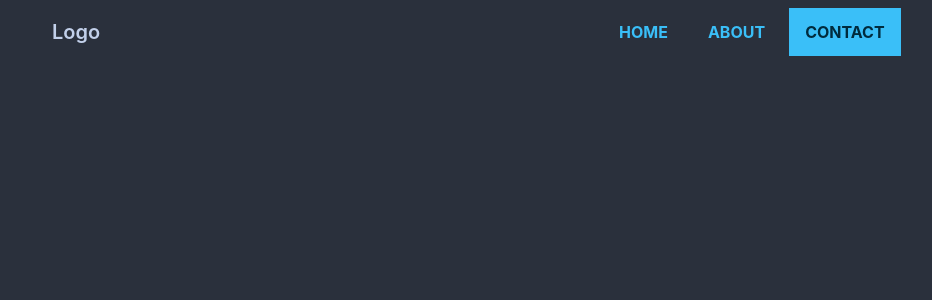
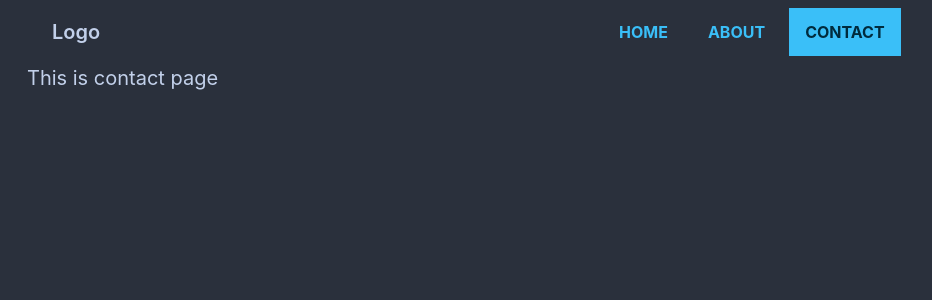
Before and after one commit to afruzaakter/end-game-practice-project-1, a React (Create React App) app: page /contact in a window 1280 px wide. Shown: the top 300 px of the page, without its empty margins (37-969 px from the left). Built offline with nearby package versions, Linux system fonts and the light colour scheme.

Commit message:
added link

```diff
--- a/src/App.js
+++ b/src/App.js
@@ -1,11 +1,16 @@
 
+import { Route, Routes } from 'react-router-dom';
 import './App.css';
+import Contact from './Pages/Contact/Contact';
 import Navbar from './Pages/Navbar';
 
 function App() {
   return (
     <div className='mx-16'>
      <Navbar></Navbar>
+     <Routes>
+      <Route path='/contact' element={<Contact></Contact>}></Route>
+     </Routes>
     </div>
   );
 }
--- a/src/Pages/Contact/Contact.js
+++ b/src/Pages/Contact/Contact.js
@@ -3,7 +3,8 @@ import React from 'react';
 const Contact = () => {
     return (
         <div>
-            <h1>This is contact page</h1>
+            <h1 className='text-xl'>This is contact page</h1>
+
         </div>
     );
 };
```
